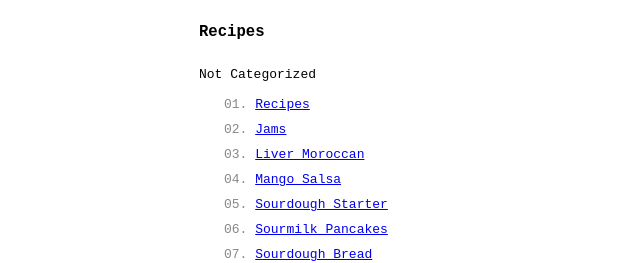
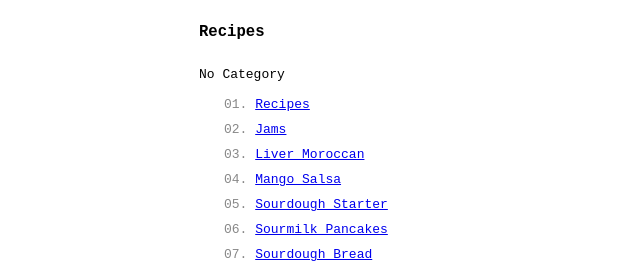
Before and after one commit to mkipling/p, a Jekyll site: the page built from _r/index.md, in a window 1280 px wide. Shown: the top 263 px of the page, without its empty margins (129-769 px from the left). Built offline with Jekyll 4.4.1, drawn with Linux system fonts in a browser that asks for light colours.

Commit message:
Update index.md

```diff
--- a/_r/index.md
+++ b/_r/index.md
@@ -2,10 +2,10 @@
 title: Recipes
 ---
 
-{% assign recipesByCategory = site.r | group_by_exp: "r", "r.category" | sort: "name" %}
+{% assign recipesByCategory = site.r | group_by_exp: "r", "r.category" | where_exp: "item", "item.title != 'Recipes'" | sort: "name" %}
 {% for cat in recipesByCategory %}
 
-  {% if cat.name == nil %}Not Categorized{% else %}{{ cat.name }}{% endif %}
+  {% if cat.name == nil %}No Category{% else %}{{ cat.name }}{% endif %}
 
   <ul class="index">
     {% for r in cat.items %}
```
